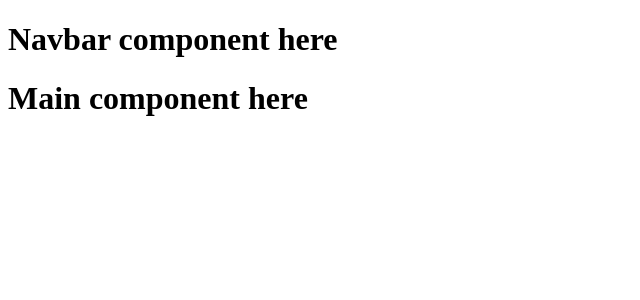
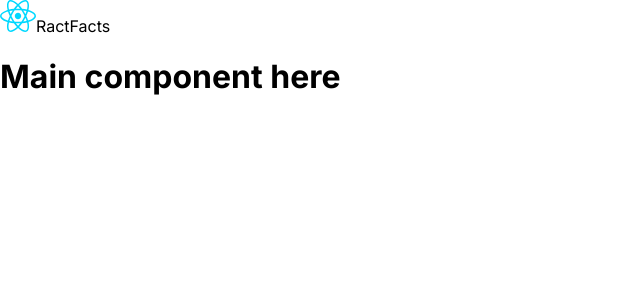
Before and after one commit to Kanamija/react-fun-facts, a React (Vite) app: page / in a window 1280 px wide. Shown: the top 300 px of the page, without its empty margins (0-640 px from the left). Built offline with nearby package versions, Linux system fonts and the light colour scheme.

Commit message:
Opened a new index.css file and added basic styling. Added code to the Navbar file and am in the process of building a new navbar and styling it in css. That will be for the next study session.

```diff
--- a/index.html
+++ b/index.html
@@ -5,6 +5,11 @@
     <link rel="icon" type="image/svg+xml" href="/vite.svg" />
     <meta name="viewport" content="width=device-width, initial-scale=1.0" />
     <title>react-fun-facts</title>
+
+    <link rel="preconnect" href="https://fonts.googleapis.com">
+    <link rel="preconnect" href="https://fonts.gstatic.com" crossorigin>
+    <link href="https://fonts.googleapis.com/css2?family=Inter:ital,opsz,wght@0,14..32,100..900;1,14..32,100..900&display=swap" rel="stylesheet">
+
   </head>
   <body>
     <div id="root"></div>
--- a/src/components/Navbar.jsx
+++ b/src/components/Navbar.jsx
@@ -1,5 +1,12 @@
+import reactLogo from "../assets/react.svg";
+
 export default function Navbar() {
   return (
-    <h1>Navbar component here</h1>
-  )
+    <header className="site-header">
+      <nav>
+        <img src={reactLogo} alt="React logo" />
+        <span>RactFacts</span>
+      </nav>
+    </header>
+  );
 }
--- /dev/null
+++ b/src/index.css
@@ -0,0 +1,23 @@
+/* index.css */
+
+/* Base font setup */
+:root, html, body {
+  font-family: "Inter", system-ui, -apple-system, "Segoe UI", Roboto, "Helvetica Neue", Arial, "Noto Sans", sans-serif;
+  font-weight: 400;
+  margin: 0;
+  padding: 0;
+  box-sizing: border-box;
+}
+
+/* Example text weights */
+h1, h2, h3 {
+  font-weight: 700;
+}
+
+p {
+  font-weight: 400;
+}
+
+strong {
+  font-weight: 600;
+}
--- a/src/index.jsx
+++ b/src/index.jsx
@@ -1,6 +1,7 @@
 import { createRoot } from "react-dom/client"
 import App from "./App.jsx"
 import { StrictMode } from "react"
+import "./index.css"
 
 const container = document.getElementById("root")
 
```
